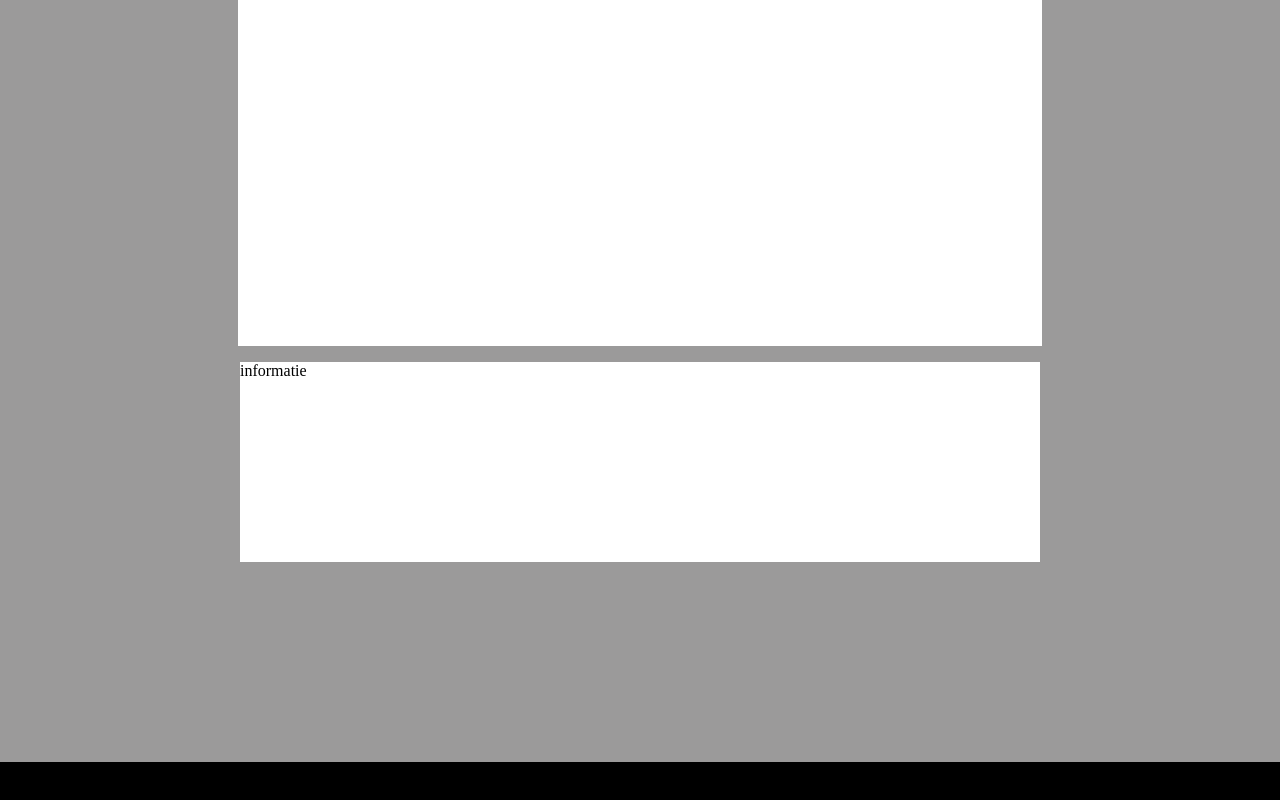
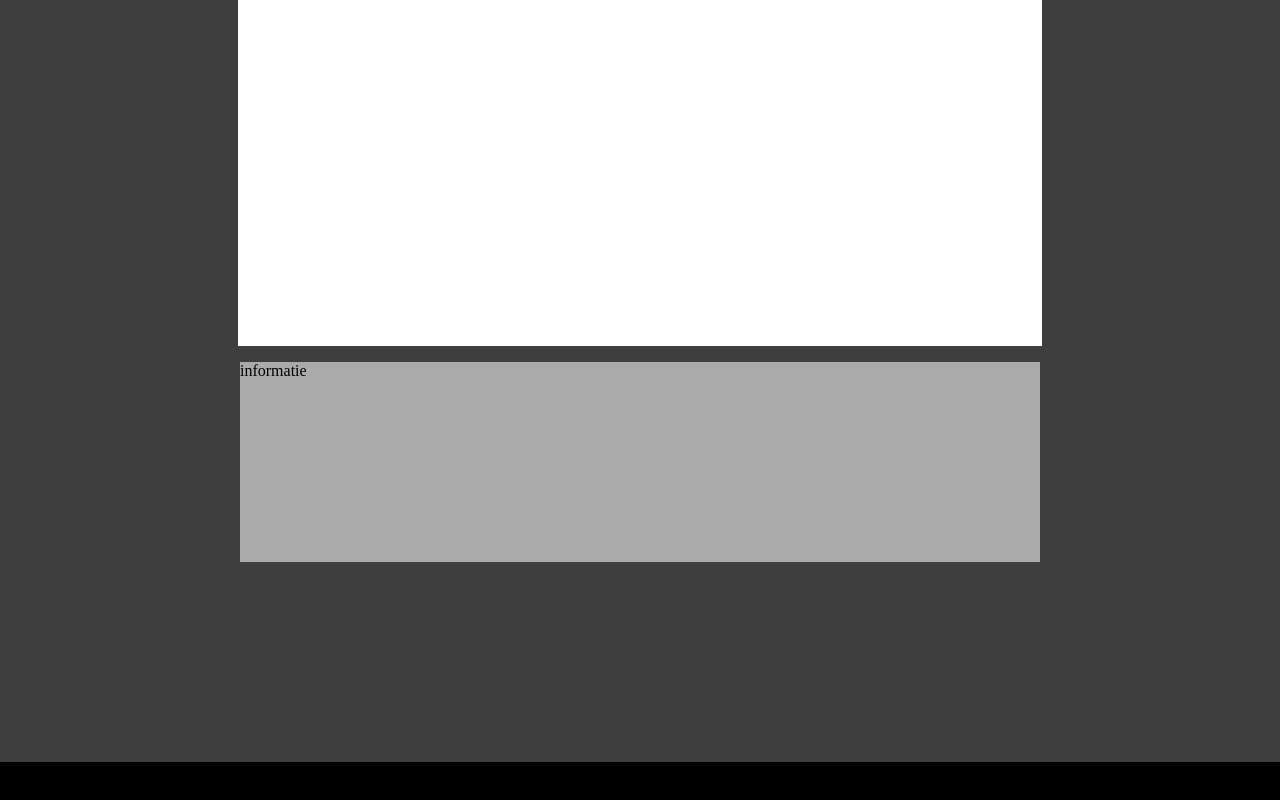
Before and after one commit to pawelkellner/Beroepsopdracht, a plain HTML site: page index.html in a window 1280 px wide. Shown: the part 1112-1912 px from the top of the page. Drawn offline with Linux system fonts and the light colour scheme.

Commit message:
Verandering van de kleur van de website

```diff
--- a/css/museum.css
+++ b/css/museum.css
@@ -1,5 +1,5 @@
 .container {
-    background-color: black;
+    background-color: #3e3e3e;
     width: 100%;
     height: auto;
 }
@@ -63,7 +63,7 @@ body {
 
 .second-container {
     margin-top: 20px;
-    background-color: rgb(155, 154, 154);
+    background-color: #3e3e3e;
     height: 100%;
     padding-top: 200px;
     padding-bottom: 200px;
@@ -80,7 +80,7 @@ body {
 }
 
 .webxr-informatie {
-    background-color: white;
+    background-color: #aaaaaa;
     width: 800px;
     height: 200px;
     margin: auto;
```
